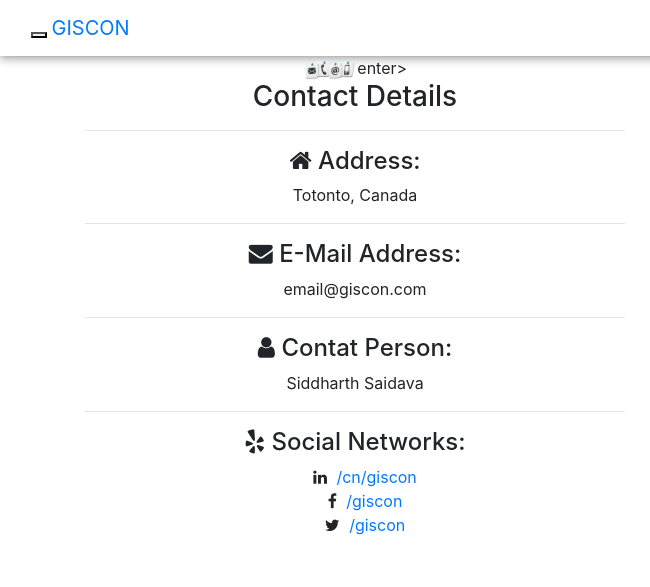
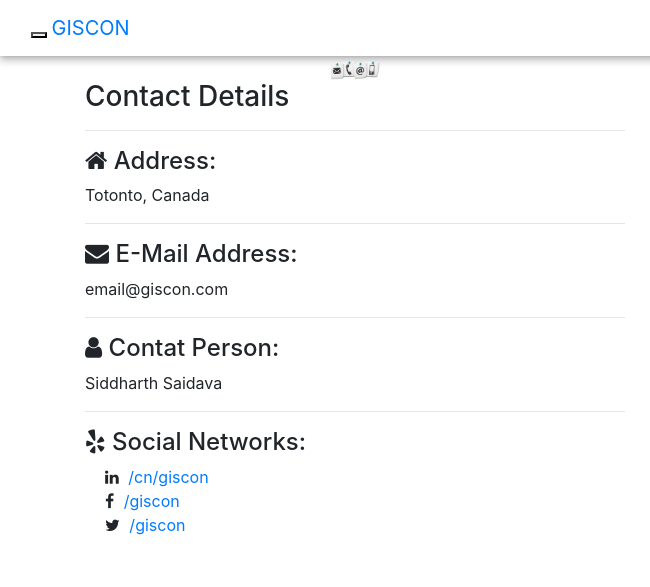
Before and after one commit to ssaidava/saidava.github.io, a plain HTML site: page contact.html in a window 1280 px wide. Shown: the top 587 px of the page, 0-650 px from the left. Drawn offline with nearby package versions, Linux system fonts and the light colour scheme; some packages are replaced by stand-ins of ours; grey boxes are pictures that could not be loaded; a script that the page names is missing.

Commit message:
contact image edited

```diff
--- a/contact.html
+++ b/contact.html
@@ -24,7 +24,7 @@
     <div class="container">
     <div class="row">
         <div class="col-sm-6">
-        <center><img src="images/contact.png" height="20">enter>
+        <center><img src="images/contact.png" height="20"></center>
             <div class="well">
                 <h3>Contact Details </h3>
                 <hr>
```
